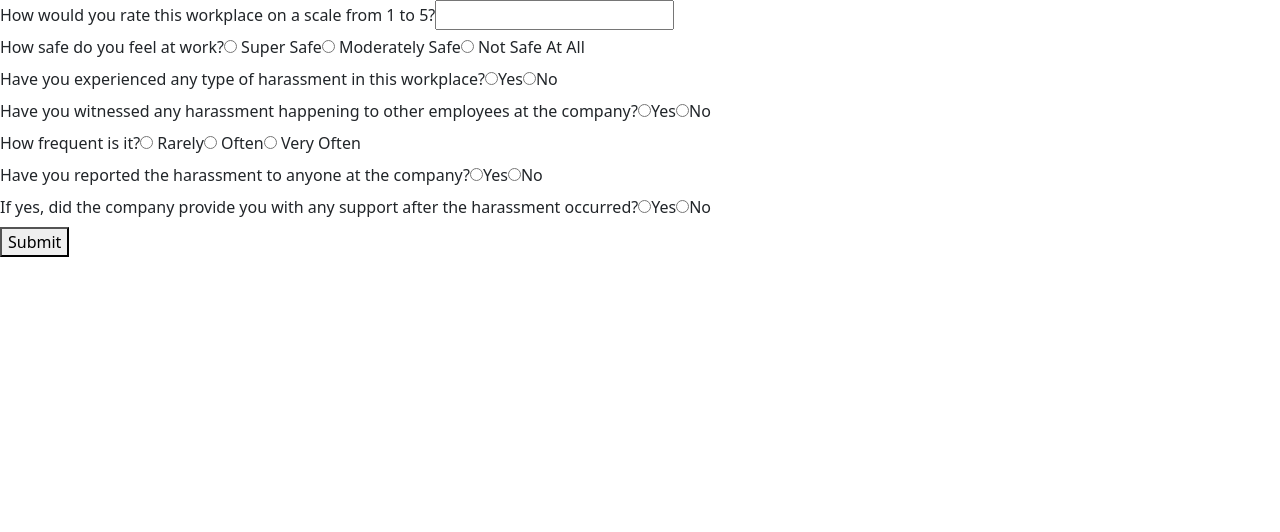
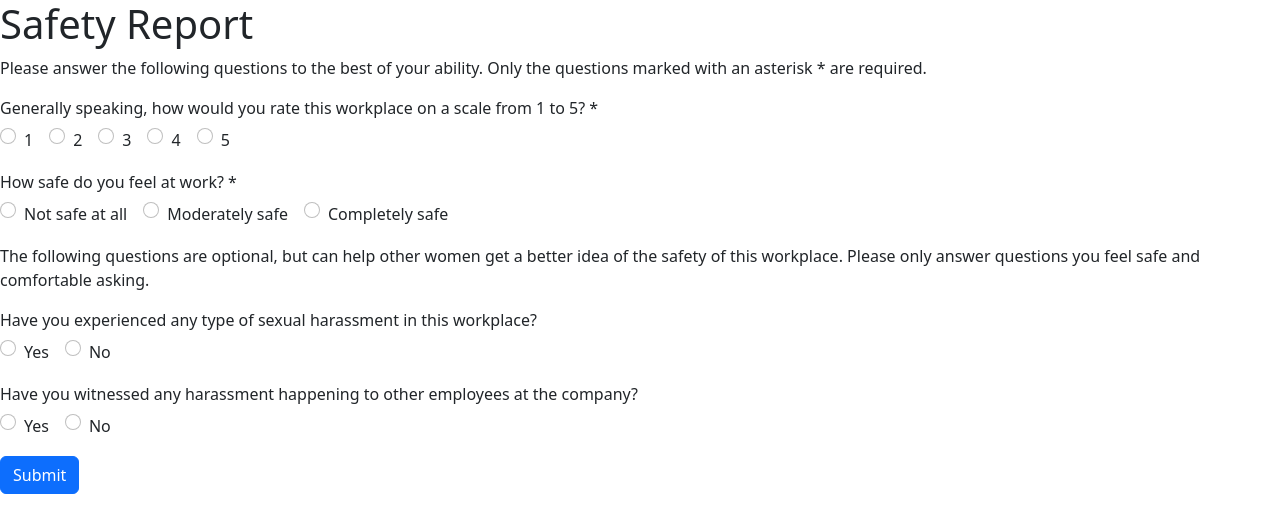
Before and after one commit to Pily01/Soros, a React (Create React App) app in the folder react-project/: page /Soros/form in a window 1280 px wide. Shown: the top 532 px of the page. Built offline with nearby package versions, Linux system fonts and the light colour scheme.

Commit message:
refactor: apply bootstrap react style to form

```diff
--- a/react-project/src/components/form-input/form-input.component.jsx
+++ b/react-project/src/components/form-input/form-input.component.jsx
@@ -1,6 +1,7 @@
 import { useState } from "react";
 import {useNavigate} from 'react-router-dom';
 
+import { Form, Button } from 'react-bootstrap'
 
 import { collection, addDoc } from "firebase/firestore";
 import {db} from '../../utils/firebase/firebase.utils';
@@ -40,69 +41,156 @@ const FormInput = () => {
     }
 
     return (
-        <div>
-            <form onSubmit={handleSubmit}>
-                <div>
-                <label>How would you rate this workplace on a scale from 1 to 5? </label>
-                <input type="text" value={workPlaceRating} onChange={(e)=>setWorkPlaceRating(e.target.value)}/>
-                </div>
 
-                <div>
-                <label>How safe do you feel at work?</label>
-                <input name="safe" type="radio" value="super safe" checked={safeAtWork === "super safe"}
-                onChange={(e)=>setSafeAtWork(e.target.value)}/> Super Safe
-                <input name="safe" type="radio" value="moderately safe" checked={safeAtWork === "moderately safe"}
-                onChange={(e)=>setSafeAtWork(e.target.value)}/> Moderately Safe
-                <input name="safe" type="radio" value="not safe" checked={safeAtWork === "not safe"}
-                onChange={(e)=>setSafeAtWork(e.target.value)}/> Not Safe At All
-                </div>
+        <Form>
+            <h1>Safety Report</h1>
+            <p> Please answer the following questions to the best of your ability.
+                Only the questions marked with an asterisk * are required. </p>
 
-                <div>
-                <label>Have you experienced any type of harassment in this workplace?</label>
-                <input type="radio" name="experience" value="Yes" checked={experiencedHarass === "Yes"}
-                onChange={(e)=>setExperiencedHarass(e.target.value)}/>Yes
-                <input type="radio" name="experience" value="No" checked={experiencedHarass === "No"}
-                onChange={(e)=>setExperiencedHarass(e.target.value)}/>No
-                </div>
+            {/* General  Rating*/}
+            <Form.Group className="mb-3" controlId="formGeneralRating">
+                <Form.Label>Generally speaking, how would you rate this workplace on a scale from 1 to 5? *</Form.Label>
+                {['radio'].map((type) => (
+                    <div key={`inline-${type}`} className="mb-3">
+                        <Form.Check inline type={type} label= '1' name="rating" value="1"/>
+                        <Form.Check inline type={type} label= '2' name="rating" value="2"/>
+                        <Form.Check inline type={type} label= '3' name="rating" value="3"/>
+                        <Form.Check inline type={type} label= '4' name="rating" value="4"/>
+                        <Form.Check inline type={type} label= '5' name="rating" value="5"/>
+                    </div>
+                ))}
+            </Form.Group >
 
-                <div>
-                <label>Have you witnessed any harassment happening to other employees at the company?</label>
-                <input type="radio" name="witnessed" value="Yes" checked={witnessedHarass === "Yes"}
-                onChange={(e)=>setWitnessedHarass(e.target.value)}/>Yes
-                <input type="radio" name="witnessed" value="No" checked={witnessedHarass === "No"}
-                onChange={(e)=>setWitnessedHarass(e.target.value)}/>No
-                </div>
+            {/* Safety  */}
+            <Form.Group className="mb-3" controlId="formSafety">
+                <Form.Label>How safe do you feel at work? *</Form.Label>
+                {['radio'].map((type) => (
+                    <div key={`inline-${type}`} className="mb-3">
+                        <Form.Check inline type={type} label= 'Not safe at all' name="safe"
+                        value = "not safe"
+                        checked={safeAtWork === "not safe"}
+                        onChange={(e)=>setSafeAtWork(e.target.value)}/>
+                        <Form.Check inline type={type} label= 'Moderately safe' name="safe"
+                        value = "moderately safe"
+                        checked={safeAtWork === "moderately safe"}
+                        onChange={(e)=>setSafeAtWork(e.target.value)}/>
+                        <Form.Check inline type={type} label= 'Completely safe' name="safe"
+                        value ="super safe"
+                        checked={safeAtWork === "super safe"}
+                        onChange={(e)=>setSafeAtWork(e.target.value)}/>
+                    </div>
+                ))}
+            </Form.Group >
 
-                <div>
-                <label>How frequent is it?</label>
-                <input name="frequent" type="radio" value="rarely" checked={howFrequent === "rarely"}
-                onChange={(e)=>setHowFrequent(e.target.value)}/> Rarely
-                <input name="frequent" type="radio" value="often" checked={howFrequent === "often"}
-                onChange={(e)=>setHowFrequent(e.target.value)}/> Often
-                <input name="frequent" type="radio" value="very often" checked={howFrequent === "very often"}
-                onChange={(e)=>setHowFrequent(e.target.value)}/> Very Often
-                </div>
+            <p>
+                The following questions are optional, but can help other women get a better idea of the safety of this workplace.
+                Please only answer questions you feel safe and comfortable asking.
+            </p>
 
-                <div>
-                <label>Have you reported the harassment to anyone at the company?</label>
-                <input type="radio" name="reported" value="Yes" checked={reportedHarass === "Yes"}
-                onChange={(e)=>setReportedHarass(e.target.value)}/>Yes
-                <input type="radio" name="reported" value="No" checked={reportedHarass === "No"}
-                onChange={(e)=>setReportedHarass(e.target.value)}/>No
-                </div>
+            {/* Experience */}
+            <Form.Group className="mb-3" controlId="experience">
+                <Form.Label>Have you experienced any type of sexual harassment in this workplace?</Form.Label>
+                {['radio'].map((type) => (
+                    <div key={`inline-${type}`} className="mb-3">
+                        <Form.Check inline type={type} label= 'Yes' name="experience"
+                        value="Yes"
+                        checked={experiencedHarass === "Yes"}
+                        onChange={(e)=>setExperiencedHarass(e.target.value)} />
+                        <Form.Check inline type={type} label= 'No' name="experience"
+                        value="No"
+                        checked={experiencedHarass === "No"}
+                        onChange={(e)=>setExperiencedHarass(e.target.value)} />
+                    </div>
+                ))}
+            </Form.Group >
 
-                <div>
-                <label>If yes, did the company provide you with any support after the harassment occurred?</label>
-                <input type="radio" name="support" value="Yes" checked={companySupport === "Yes"}
-                onChange={(e)=>setCompanySupport(e.target.value)}/>Yes
-                <input type="radio" name="support" value="No" checked={companySupport === "No"}
-                onChange={(e)=>setCompanySupport(e.target.value)}/>No
-                </div>
+            {/* Witness */}
+            <Form.Group className="mb-3" controlId="witnessed">
+                <Form.Label> Have you witnessed any harassment happening to other employees at the company? </Form.Label>
+                {['radio'].map((type) => (
+                    <div key={`inline-${type}`} className="mb-3">
+                        <Form.Check inline type={type} label= 'Yes' name="witnessed"
+                        value="Yes"
+                        checked={witnessedHarass === "Yes"}
+                        onChange={(e)=>setWitnessedHarass(e.target.value)}/>
+                        <Form.Check inline type={type} label= 'No' name="witnessed"
+                        value="No"
+                        checked={witnessedHarass === "No"}
+                        onChange={(e)=>setWitnessedHarass(e.target.value)}/>
+                    </div>
+                ))}
+            </Form.Group>
 
-                <button type="submit">Submit</button>
+            {/* Frequency */}
 
-            </form>
-        </div>
+
+            <Button variant="primary" type="submit">
+              Submit
+            </Button>
+        </Form>
+        //     <div>
+        //     <form onSubmit={handleSubmit}>
+        //         <div>
+        //         <label>How would you rate this workplace on a scale from 1 to 5? </label>
+        //         <input type="text" value={workPlaceRating} onChange={(e)=>setWorkPlaceRating(e.target.value)}/>
+        //         </div>
+
+        //         <div>
+        //         <label>How safe do you feel at work?</label>
+        //         <input name="safe" type="radio" value="super safe" checked={safeAtWork === "super safe"}
+        //         onChange={(e)=>setSafeAtWork(e.target.value)}/> Super Safe
+        //         <input name="safe" type="radio" value="moderately safe" checked={safeAtWork === "moderately safe"}
+        //         onChange={(e)=>setSafeAtWork(e.target.value)}/> Moderately Safe
+        //         <input name="safe" type="radio" value="not safe" checked={safeAtWork === "not safe"}
+        //         onChange={(e)=>setSafeAtWork(e.target.value)}/> Not Safe At All
+        //         </div>
+
+        //         <div>
+        //         <label>Have you experienced any type of harassment in this workplace?</label>
+        //         <input type="radio" name="experience" value="Yes" checked={experiencedHarass === "Yes"}
+        //         onChange={(e)=>setExperiencedHarass(e.target.value)}/>Yes
+        //         <input type="radio" name="experience" value="No" checked={experiencedHarass === "No"}
+        //         onChange={(e)=>setExperiencedHarass(e.target.value)}/>No
+        //         </div>
+
+        //         <div>
+        //         <label>Have you witnessed any harassment happening to other employees at the company?</label>
+        //         <input type="radio" name="witnessed" value="Yes" checked={witnessedHarass === "Yes"}
+        //         onChange={(e)=>setWitnessedHarass(e.target.value)}/>Yes
+        //         <input type="radio" name="witnessed" value="No" checked={witnessedHarass === "No"}
+        //         onChange={(e)=>setWitnessedHarass(e.target.value)}/>No
+        //         </div>
+
+        //         <div>
+        //         <label>How frequent is it?</label>
+        //         <input name="frequent" type="radio" value="rarely" checked={howFrequent === "rarely"}
+        //         onChange={(e)=>setHowFrequent(e.target.value)}/> Rarely
+        //         <input name="frequent" type="radio" value="often" checked={howFrequent === "often"}
+        //         onChange={(e)=>setHowFrequent(e.target.value)}/> Often
+        //         <input name="frequent" type="radio" value="very often" checked={howFrequent === "very often"}
+        //         onChange={(e)=>setHowFrequent(e.target.value)}/> Very Often
+        //         </div>
+
+        //         <div>
+        //         <label>Have you reported the harassment to anyone at the company?</label>
+        //         <input type="radio" name="reported" value="Yes" checked={reportedHarass === "Yes"}
+        //         onChange={(e)=>setReportedHarass(e.target.value)}/>Yes
+        //         <input type="radio" name="reported" value="No" checked={reportedHarass === "No"}
+        //         onChange={(e)=>setReportedHarass(e.target.value)}/>No
+        //         </div>
+
+        //         <div>
+        //         <label>If yes, did the company provide you with any support after the harassment occurred?</label>
+        //         <input type="radio" name="support" value="Yes" checked={companySupport === "Yes"}
+        //         onChange={(e)=>setCompanySupport(e.target.value)}/>Yes
+        //         <input type="radio" name="support" value="No" checked={companySupport === "No"}
+        //         onChange={(e)=>setCompanySupport(e.target.value)}/>No
+        //         </div>
+
+        //         <button type="submit">Submit</button>
+
+        //     </form>
+        // </div>
     )
 
 }
```
